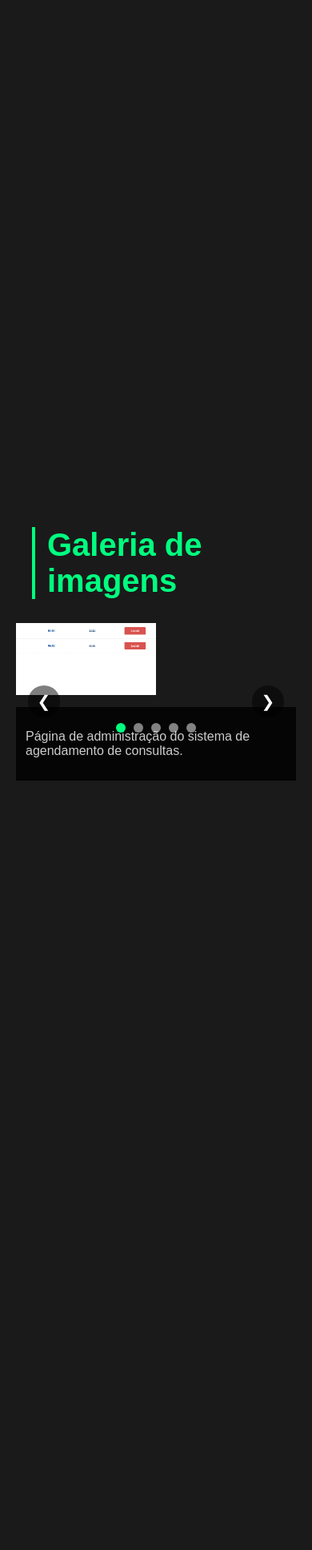
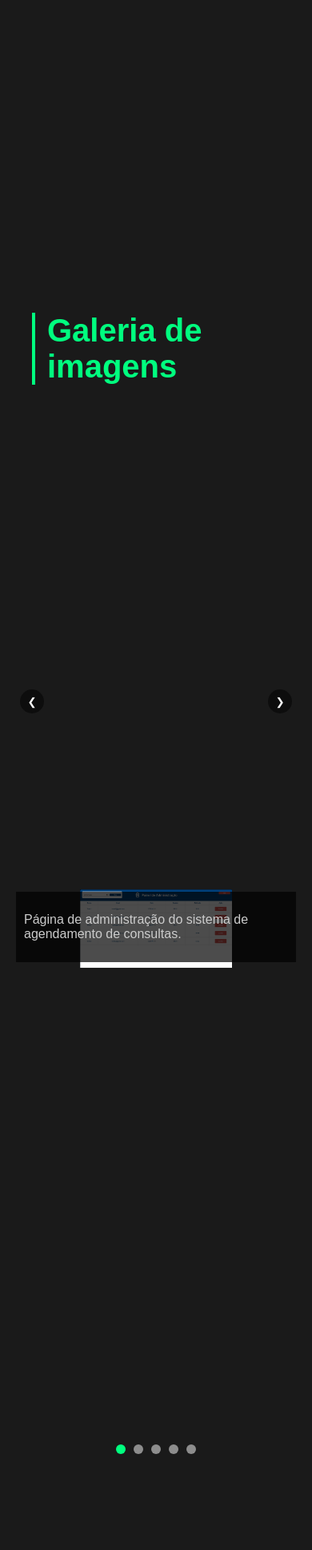
Before and after one commit to cayo-pereira/curriculo-portfolio, a Flask app: page /portfolio in a window 390 px wide, after a click that opens the changed part. Shown: the part 499-2437 px from the top of the page at 80% size. Run offline with Flask 3, Linux system fonts and the light colour scheme.

Commit message:
carrosel ajustado mobile

```diff
--- a/static/css/style.css
+++ b/static/css/style.css
@@ -394,85 +394,78 @@
   @media (max-width: 768px) {
     .carousel-container {
         position: relative;
-        padding-bottom: 100px; /* Espaço para dots e info */
-        height: auto;
-        overflow: hidden; /* Mantém o container contendo os elementos */
+        width: 100%;
+        padding: 0 40px; /* Espaço para as setas */
+        box-sizing: border-box;
     }
 
     .carousel {
         position: relative;
-        height: 60vh; /* Altura ajustável conforme necessidade */
-        min-height: 300px; /* Altura mínima garantida */
+        width: calc(100% - 80px); /* Desconta o espaço das setas */
+        margin: 0 auto;
+        height: 50vh;
+        min-height: 300px;
+        overflow: hidden;
     }
 
     .carousel-item {
         position: absolute;
-        top: 0;
-        left: 0;
-        width: 100%;
-        height: 100%;
+        top: 50%;
+        left: 50%;
+        transform: translate(-50%, -50%);
+        width: auto;
+        max-width: 100%;
+        height: auto;
+        max-height: 100%;
         opacity: 0;
         transition: opacity 0.5s ease;
-        object-fit: contain; /* Garante que a imagem inteira seja visível */
     }
 
     .carousel-item.active {
         opacity: 1;
-        z-index: 2;
     }
 
-    .carousel-dots {
-        position: absolute;
-        bottom: 60px; /* Acima da barra de info */
-        left: 0;
-        right: 0;
-        z-index: 10;
-    }
-
-    .carousel-info {
-        position: absolute;
-        bottom: 0;
-        left: 0;
-        right: 0;
-        background-color: rgba(0, 0, 0, 0.8);
-        padding: 12px;
-        z-index: 5;
-    }
-}
-  /* Setas de navegação */
     .carousel-arrow {
         position: absolute;
         top: 50%;
         transform: translateY(-50%);
-    width: 40px;
-    height: 40px;
+        width: 30px;
+        height: 30px;
         background: rgba(0, 0, 0, 0.5);
         color: white;
         border: none;
         border-radius: 50%;
-    font-size: 20px;
-    cursor: pointer;
         z-index: 10;
         display: flex;
         align-items: center;
         justify-content: center;
-    transition: all 0.3s ease;
+    }
+
+    .carousel-arrow.prev {
+        left: 5px;
+    }
+
+    .carousel-arrow.next {
+        right: 5px;
+    }
+
+    .carousel-dots {
+        position: relative;
+        display: flex;
+        justify-content: center;
+        margin: 15px 0;
+        width: 100%;
+    }
+
+    .carousel-info {
+        text-align: center;
+        padding: 10px;
+        background: rgba(0, 0, 0, 0.7);
+        width: 100%;
+        box-sizing: border-box;
+    }
 }
 
   .carousel-arrow:hover {
     background: rgba(0, 255, 127, 0.8);
   }
-
-  .prev {
-    left: 15px;
-  }
-
-  .next {
-    right: 15px;
-  }
-
-  /* Melhoria na acessibilidade */
-  .carousel-arrow:focus {
-    outline: 2px solid #00ff7f;
-    outline-offset: 2px;
-  }
```
Also changed, not shown: static/js/script.js (line endings or trailing spaces). Lines whose indentation alone changed are shown as unchanged.
